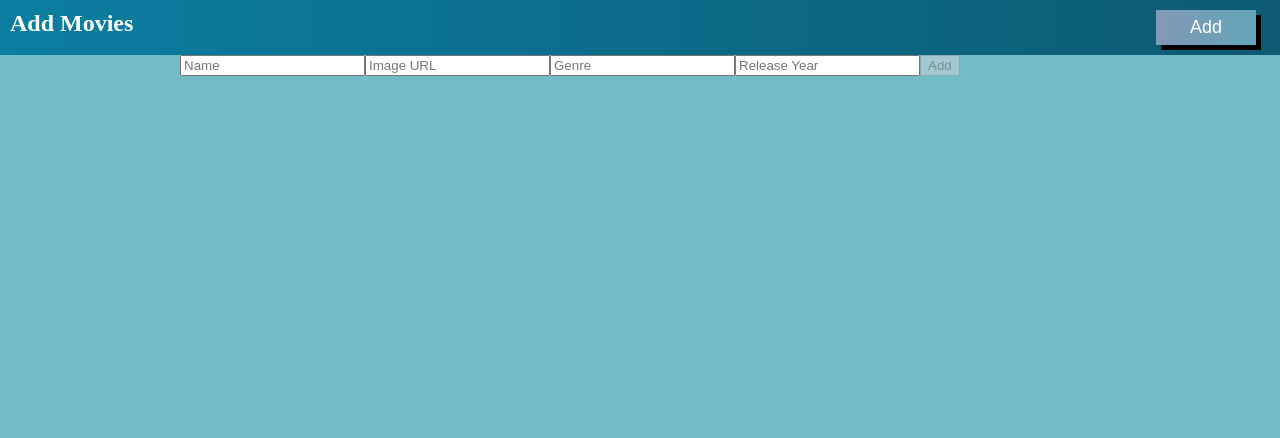
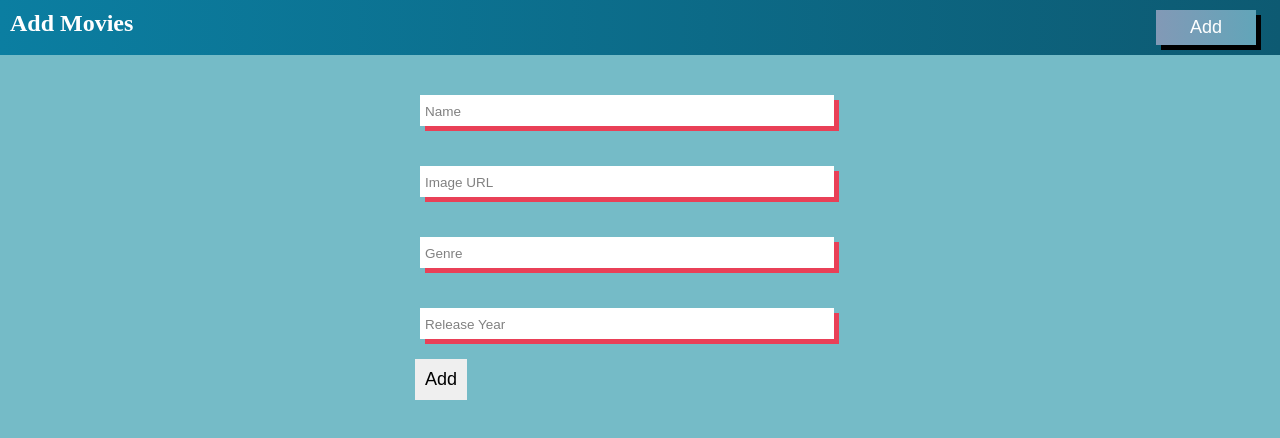
Before and after one commit to sjkadali/angular-rxjs-app, an Angular app in the folder movie-app/: page /movies in a window 1280 px wide. Both pictures are taken after a click on the button "Add". Shown: the top 438 px of the page. Built offline with nearby package versions, Linux system fonts and the light colour scheme; data requests are answered from the project's data file.

Commit message:
updated db.json, add-movie components

```diff
--- a/movie-app/db.json
+++ b/movie-app/db.json
@@ -1,5 +1,4 @@
 {
-
   "movies": [
     {
       "id": 1,
@@ -28,6 +27,13 @@
       "genre": "Thriller",
       "image": "https://www.imdb.com/title/tt8941440/mediaviewer/rm2527764225",
       "releaseYr": "2019"
+    },
+    {
+      "name": "",
+      "image": "",
+      "genre": "",
+      "releaseYr": "",
+      "id": 5
     }
   ]
 }
--- a/movie-app/src/app/movie/add-movie/add-movie.component.html
+++ b/movie-app/src/app/movie/add-movie/add-movie.component.html
@@ -4,6 +4,6 @@
     <input type="text" placeholder="Genre" formControName="genre" />
     <input type="text" placeholder="Release Year" formControName="releaseYr" />
 
-    <button [disabled]="!movieForm.valid" type="submit">Add</button>
+    <button type="submit">Add</button>
 
 </form>
--- a/movie-app/src/app/movie/add-movie/add-movie.component.scss
+++ b/movie-app/src/app/movie/add-movie/add-movie.component.scss
@@ -0,0 +1,28 @@
+form {
+    max-width: 500px;
+    margin: 0px auto;
+    padding: 20px;
+}
+
+input {
+    margin: 20px 10px;
+    width: 90%;
+    border: 0px;
+    font-size: 18px;
+    padding: 5px;
+    box-shadow: 5px 5px 0px #e94057;
+}
+
+::placeholder {
+    color: grey;
+    font-size: 0.75em;
+  }
+
+
+
+button {
+    border: 0px;
+    padding: 10px;
+    font-size: 18px;
+    margin: 0px 5px;
+}
--- a/movie-app/src/app/movie/add-movie/add-movie.component.ts
+++ b/movie-app/src/app/movie/add-movie/add-movie.component.ts
@@ -28,13 +28,16 @@ export class AddMovieComponent implements OnInit {
   }
 
   addMovie() {
-    if (this.movieForm.valid) {
+    // if (this.movieForm.valid) {
       this.movieService.addMovie(this.movieForm.value)
         .subscribe(res => {
           this.movieForm.reset();
           this.router.navigate(['/']);
         });
-    }
+   /*  }
+    else {
+      console.log("form not valid");
+    } */
   }
 
 }
```
Lines whose indentation alone changed are shown as unchanged.
